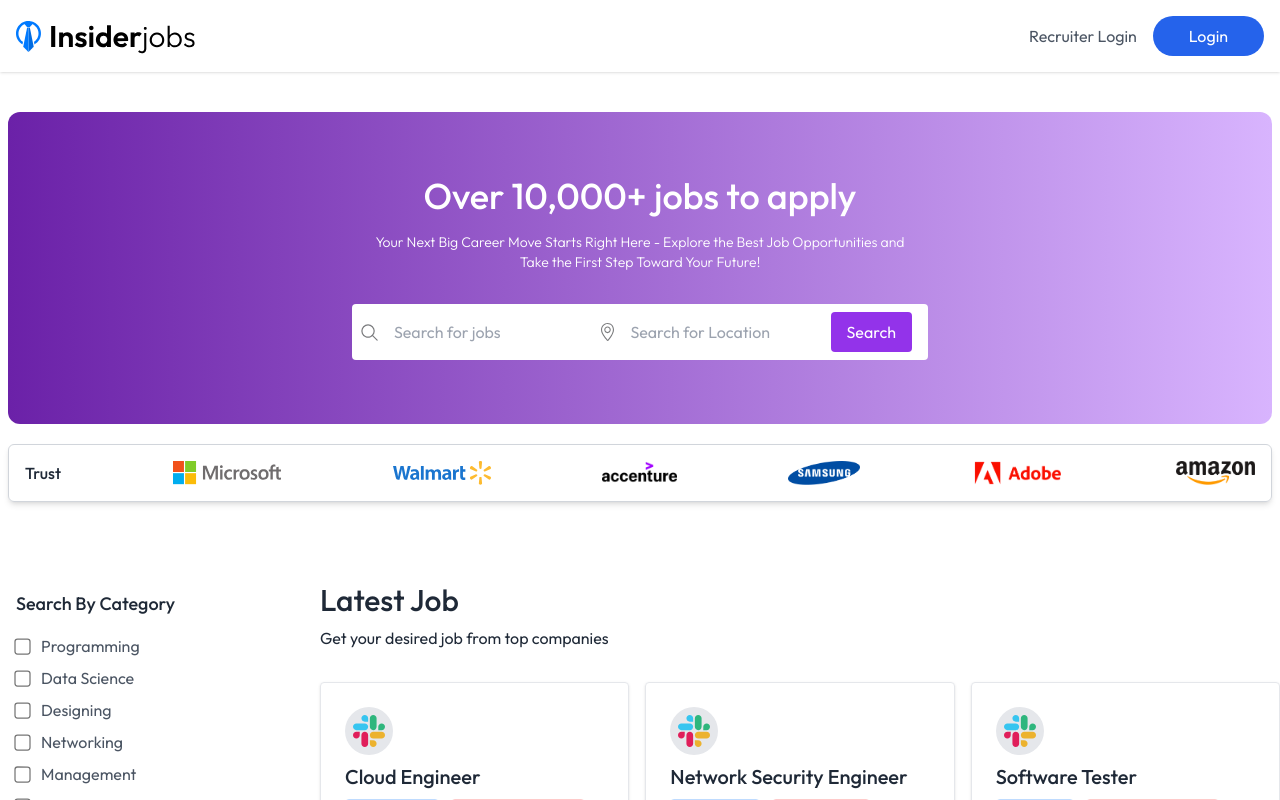
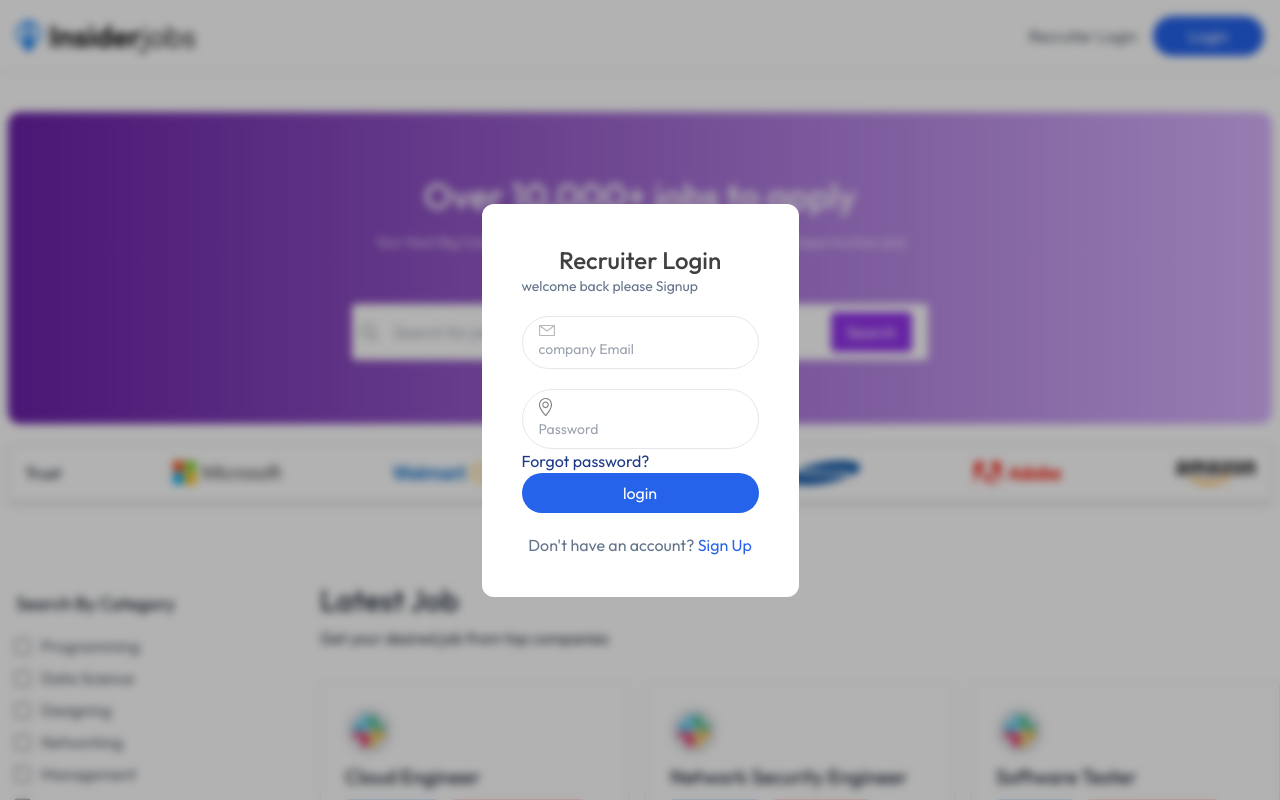
Before and after one commit to Humayun167/Employnix, a React (Vite) app in the folder client/: page / in a window 1280 px wide. Both pictures are taken after a click on the button "Recruiter Login". Shown: the top 800 px of the page. Built offline with nearby package versions, Linux system fonts and the light colour scheme; no server answers.

Commit message:
recruiter signup complete

```diff
--- a/client/src/App.jsx
+++ b/client/src/App.jsx
@@ -2,15 +2,21 @@
 import Home from "./pages/Home";
 import ApplyJobs from "./pages/ApplyJobs";
 import Applications from "./pages/Applications";
+import RecruiterLogin from "./components/RecruiterLogin";
+import { useContext } from "react";
+import { AppContext } from "./context/AppContext";
 function App() {
+
+  const {showRecruiterLogin} = useContext(AppContext)
   return (
-    <>
+    <div>
+      {showRecruiterLogin && <RecruiterLogin></RecruiterLogin>}
       <Routes>
         <Route path="/" element={<Home></Home>} />
         <Route path="/apply-job/:id" element={<ApplyJobs></ApplyJobs>} />
         <Route path="/applications" element={<Applications></Applications>} />
       </Routes>
-    </>
+    </div>
   );
 }
 
--- a/client/src/components/RecruiterLogin.jsx
+++ b/client/src/components/RecruiterLogin.jsx
@@ -1,4 +1,5 @@
 import React, { useState } from 'react';
+import { assets } from './../assets/assets';
 
 const RecruiterLogin = () => {
     const [state,setState] = useState('Login')
@@ -9,9 +10,56 @@
     const [image,setImage] = useState(false)
 
     const [isTextDataSubmited,setIsTextDataSubmited] = useState(false)
+
+    const onSubmitHandler =async (e) =>{
+        e.preventDefault()
+
+        if (state == 'SignUp'&& !isTextDataSubmited){
+            setIsTextDataSubmited(true)
+
+        }
+    }
+
+
     return (
-        <div>
-            <h3>Login </h3>
+        <div className='absolute top-0 right-0 left-0 bottom-0 z-10 backdrop-blur-sm bg-black/30 flex justify-center items-center'>
+            <form onSubmit={onSubmitHandler} className='relative bg-white p-10 rounded-xl text-slate-500' action="">
+                <h1 className='text-center text-2xl text-neutral-700 font-medium'>Recruiter {state}</h1>
+                <p className='text-sm '>welcome back please Signup</p>
+              {state === 'Sign Up' && isTextDataSubmited ?
+              <>
+              </>
+              :   <>
+              {state !== 'Login' && (
+                  <div className='border px-4 py-2 items-center gap-2 rounded-full mt-5'>
+                  <img src={assets.person_icon} alt="" />
+                  <input className='outline-none text-sm' onChange={e =>setName(e.target.value)} value={name} type="text" placeholder='company name' required />
+              </div>
+              )}
+
+              <div className='border px-4 py-2 items-center gap-2 rounded-full mt-5'>
+                  <img src={assets.email_icon} alt="" />
+                  <input className='outline-none text-sm' onChange={e =>setEmail(e.target.value)} value={email} type="email" placeholder='company Email' required />
+              </div>
+              <div className='border px-4 py-2 items-center gap-2 rounded-full mt-5'>
+                  <img src={assets.location_icon} alt="" />
+                  <input className='outline-none text-sm' onChange={e =>setPassword(e.target.value)} value={password} type="password" placeholder='Password' required />
+              </div>
+              <p className='text-blue-900'>Forgot password?</p>
+              </>}
+
+
+                <button type='submit' className='bg-blue-600 w-full text-white py-2 rounded-full ' type='submit'>{state==='Login'?'login':isTextDataSubmited ? 'create Account':'next'}</button>
+
+                   {
+                    state === 'Login'
+                    ?      <p className='mt-5 text-center'>Don't have an account? <span className='text-blue-600 cursor-pointer' onClick={()=> setState("Sign Up")}>Sign Up</span></p>
+                    :  <p className='mt-5 text-center'>Already have an account <span className='text-blue-600 cursor-pointer' onClick={()=> setState("Login")}>Login</span></p>
+                   }
+
+
+
+            </form>
         </div>
     );
 };
--- a/client/src/context/AppContext.jsx
+++ b/client/src/context/AppContext.jsx
@@ -30,7 +30,7 @@
     setIsSearched,
     jobs,
     setJobs,
-    showRecruiterLogin, setShowRecruiterLogin
+    showRecruiterLogin, setShowRecruiterLogin,
 
   };
 
```
